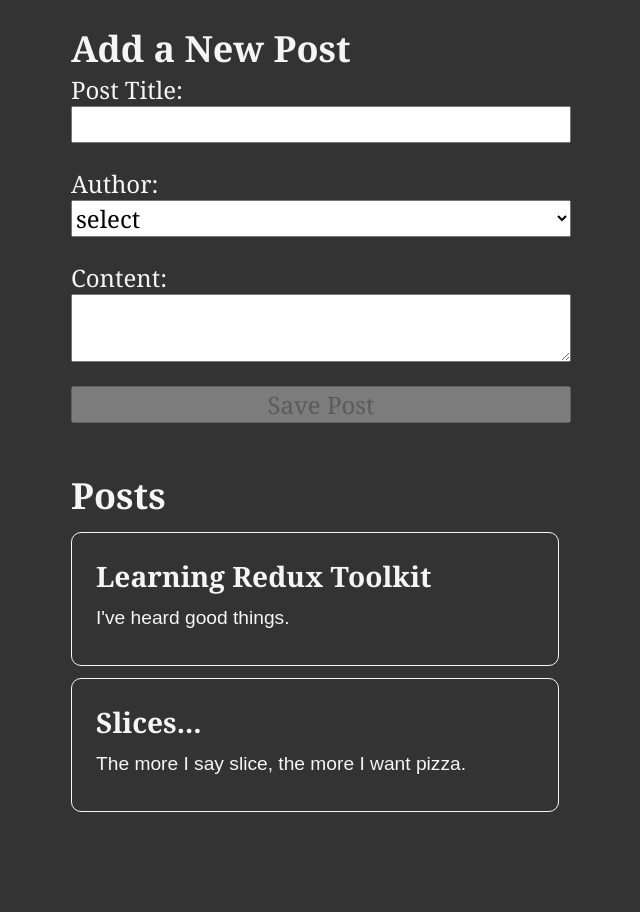
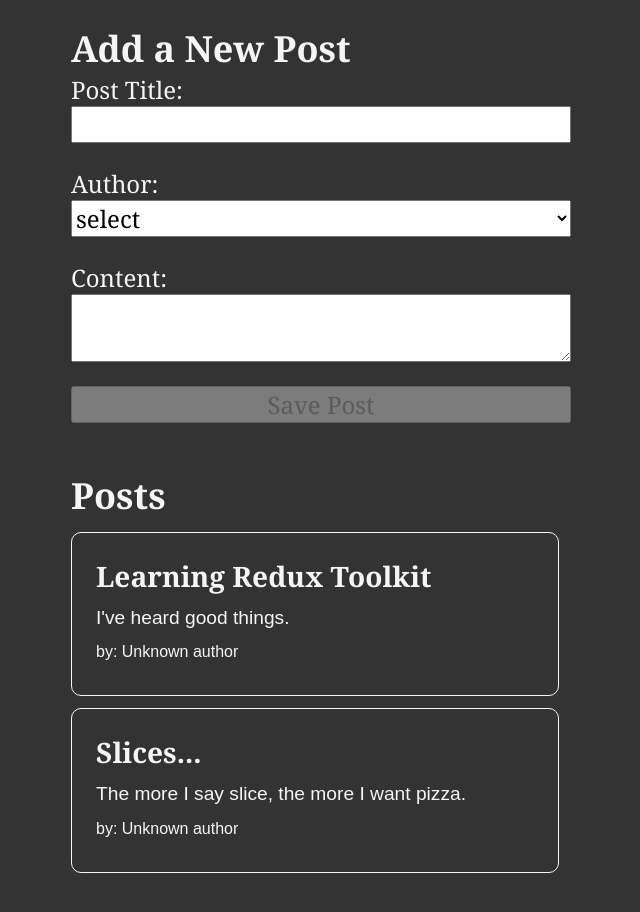
Before and after one commit to damanpreetgrewal/posts-app-async-thunks, a React (Create React App) app: page / in a window 1280 px wide. Shown: the top 912 px of the page, without its empty margins (319-959 px from the left). Built offline with nearby package versions, Linux system fonts and the light colour scheme; the HTML template or start-up script is replaced by a standard one.

Commit message:
time ago

```diff
--- a/package.json
+++ b/package.json
@@ -7,6 +7,7 @@
     "@testing-library/jest-dom": "^5.16.5",
     "@testing-library/react": "^13.4.0",
     "@testing-library/user-event": "^13.5.0",
+    "date-fns": "^2.29.3",
     "react": "^18.2.0",
     "react-dom": "^18.2.0",
     "react-redux": "^8.0.4",
--- a/src/features/posts/PostAuthor.jsx
+++ b/src/features/posts/PostAuthor.jsx
@@ -0,0 +1,12 @@
+import { useSelector } from 'react-redux';
+import {selectAllUsers} from '../users/usersSlice';
+
+const PostAuthor = ({ userId }) => {
+  const users = useSelector(selectAllUsers);
+
+  const author = users.find(user => user.id === userId);
+
+  return <span>by: {author ? author.name : 'Unknown author'}</span>;
+};
+
+export default PostAuthor;
--- a/src/features/posts/PostsList.jsx
+++ b/src/features/posts/PostsList.jsx
@@ -1,13 +1,17 @@
-import { useSelector } from "react-redux";
-import { selectAllPosts } from "./postsSlice";
+import { useSelector } from 'react-redux';
+import { selectAllPosts } from './postsSlice';
+import PostAuthor from './PostAuthor';
 
 const PostsList = () => {
   const posts = useSelector(selectAllPosts);
 
-  const renderedPosts = posts.map((post) => (
+  const renderedPosts = posts.map(post => (
     <article key={post.id}>
       <h3>{post.title}</h3>
       <p>{post.content.substring(0, 100)}</p>
+      <p className='postCredit'>
+        <PostAuthor userId={post.userId} />
+      </p>
     </article>
   ));
 
--- a/src/features/posts/postsSlice.js
+++ b/src/features/posts/postsSlice.js
@@ -1,20 +1,23 @@
-import { createSlice, nanoid } from "@reduxjs/toolkit";
+import { createSlice, nanoid } from '@reduxjs/toolkit';
+import { sub } from 'date-fns';
 
 const initialState = [
   {
-    id: "1",
-    title: "Learning Redux Toolkit",
+    id: '1',
+    title: 'Learning Redux Toolkit',
     content: "I've heard good things.",
+    date: sub(new Date(), { minutes: 10 }).toISOString(),
   },
   {
-    id: "2",
-    title: "Slices...",
-    content: "The more I say slice, the more I want pizza.",
+    id: '2',
+    title: 'Slices...',
+    content: 'The more I say slice, the more I want pizza.',
+    date: sub(new Date(), { minutes: 20 }).toISOString(),
   },
 ];
 
 const postsSlice = createSlice({
-  name: "posts",
+  name: 'posts',
   initialState,
   reducers: {
     postAdded: {
@@ -27,6 +30,7 @@
             id: nanoid(),
             title,
             content,
+            date: new Date().toISOString(),
             userId,
           },
         };
@@ -35,7 +39,7 @@
   },
 });
 
-export const selectAllPosts = (state) => state.posts;
+export const selectAllPosts = state => state.posts;
 
 export const { postAdded } = postsSlice.actions;
 
```
Also changed, not shown: src/features/posts/TimeAgo.jsx (added, +17 -0 lines), src/features/users/usersSlice.js (+6 -6 lines), 1 other file (tests, documents, lock files or other folders).
